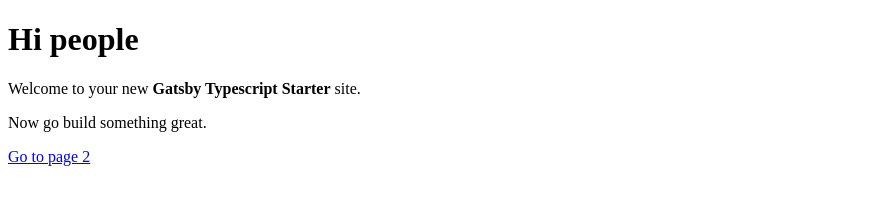
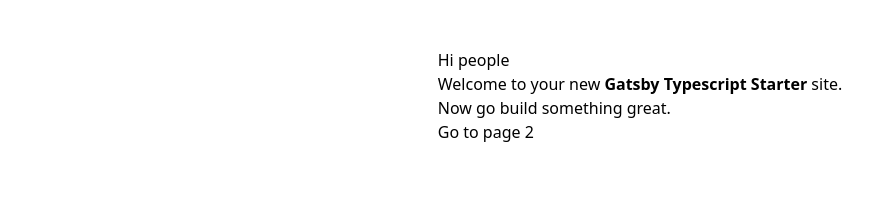
Before and after one commit to kimkjhimk/HG_bowling, a Gatsby site: page / in a window 1280 px wide. Shown: the whole page, without its empty margins (0-896 px from the left). Built offline with nearby package versions, Linux system fonts and the light colour scheme; Gatsby itself is replaced by a stand-in of ours.

Commit message:
tailwind emotion install

```diff
--- /dev/null
+++ b/gatsby-browser.js
@@ -0,0 +1 @@
+import "tailwindcss/dist/base.css"
--- a/gatsby-config.js
+++ b/gatsby-config.js
@@ -1,10 +1,11 @@
 module.exports = {
   siteMetadata: {
-    title: `Gatsby Typescript Starter`,
+    title: `Gatsby Typescript Starter`
   },
   plugins: [
+    `gatsby-plugin-emotion`,
     `gatsby-plugin-react-helmet`,
     // Add typescript stack into webpack
     `gatsby-plugin-typescript`
-  ],
+  ]
 }
--- a/src/layouts/index.tsx
+++ b/src/layouts/index.tsx
@@ -4,6 +4,7 @@
 import Helmet from 'react-helmet'
 
 import './index.css'
+
 
 const Header = () => (
     <div
--- a/src/pages/index.tsx
+++ b/src/pages/index.tsx
@@ -1,5 +1,15 @@
 import * as React from 'react'
 import Link from 'gatsby-link'
+import styled from "@emotion/styled"
+
+const Container = styled.div`
+  margin: 3rem auto;
+  max-width: 600px;
+  display: flex;
+  flex-direction: column;
+  align-items: center;
+  justify-content: center;
+`
 
 interface IndexPageProps {
     data: {
@@ -13,6 +23,7 @@
 
 const Index: React.FC<IndexPageProps> = ({data}) => {
     return (
+        <Container>
             <div>
                 <h1>Hi people</h1>
                 <p>
@@ -22,6 +33,7 @@
                 <p>Now go build something great.</p>
                 <Link to="/page-2/">Go to page 2</Link>
             </div>
+        </Container>
     )
 }
 
--- /dev/null
+++ b/tailwind.config.js
@@ -0,0 +1,8 @@
+module.exports = {
+  purge: [],
+  theme: {
+    extend: {},
+  },
+  variants: {},
+  plugins: []
+}
```
Also changed, not shown: package.json (+6 -1 lines), 1 other file. Lines whose indentation alone changed are shown as unchanged.
